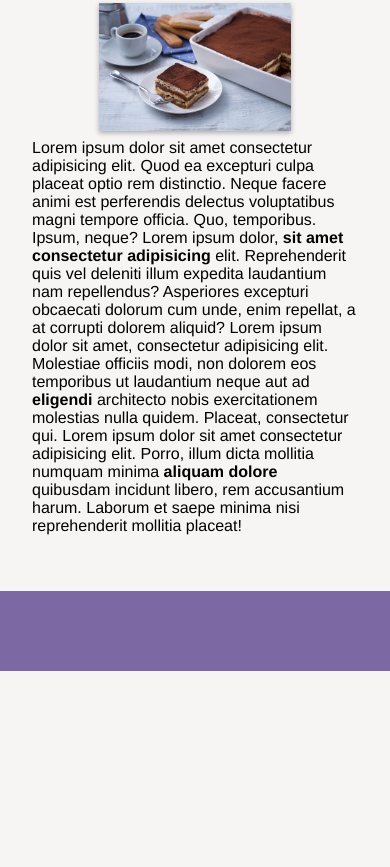
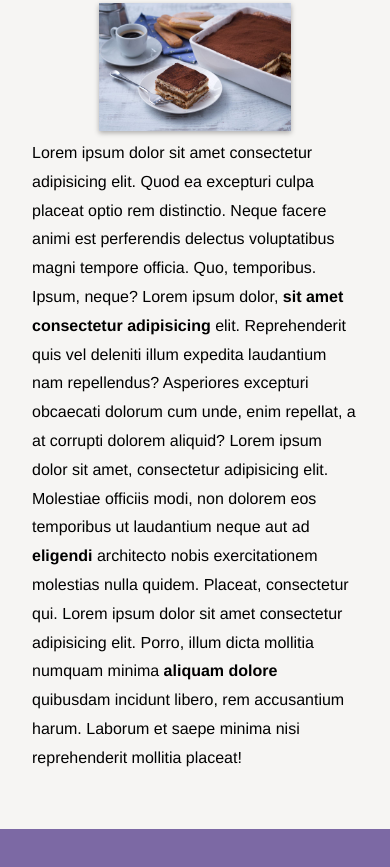
Before and after one commit to AlessandroSottosanti/htmlcss-responsive-layout, a plain HTML site: page index.html in a window 390 px wide. Shown: the part 882-1749 px from the top of the page. Before the commit the page ends 1553 px from the top, so only its background shows below. Drawn offline with Linux system fonts and the light colour scheme.

Commit message:
feat: mobile complete

```diff
--- a/styles/style.css
+++ b/styles/style.css
@@ -133,7 +133,12 @@ iframe {
 }
 
 .text {
+    display: flex;
     margin: 0.5rem 0;
+}
+
+.text p {
+    line-height: 1.8;
 }
 
 .button .fa-facebook {
```
